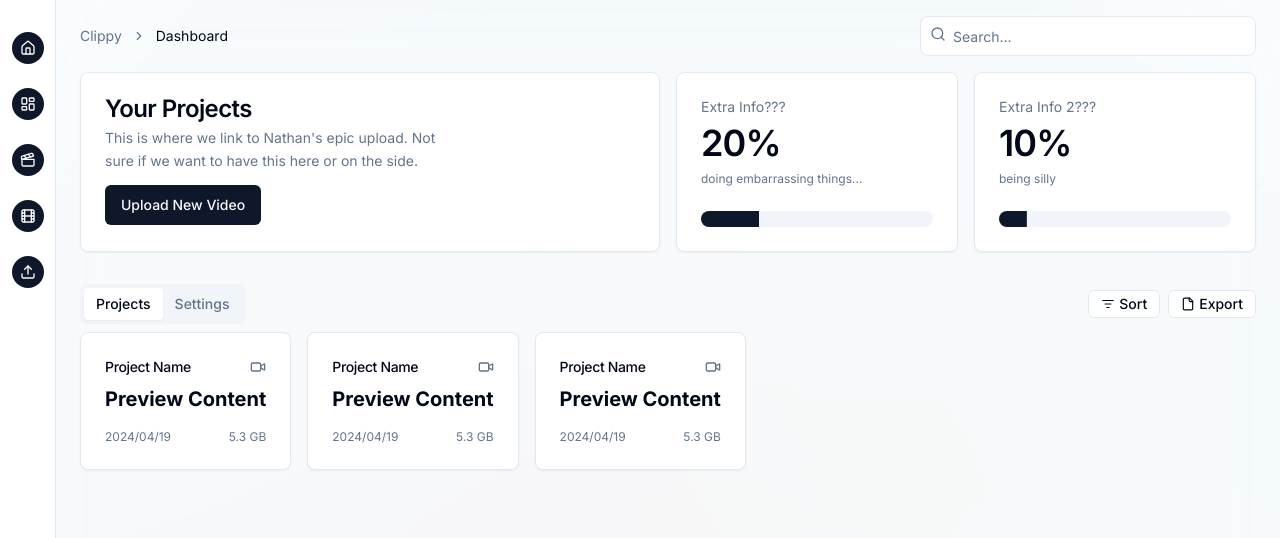
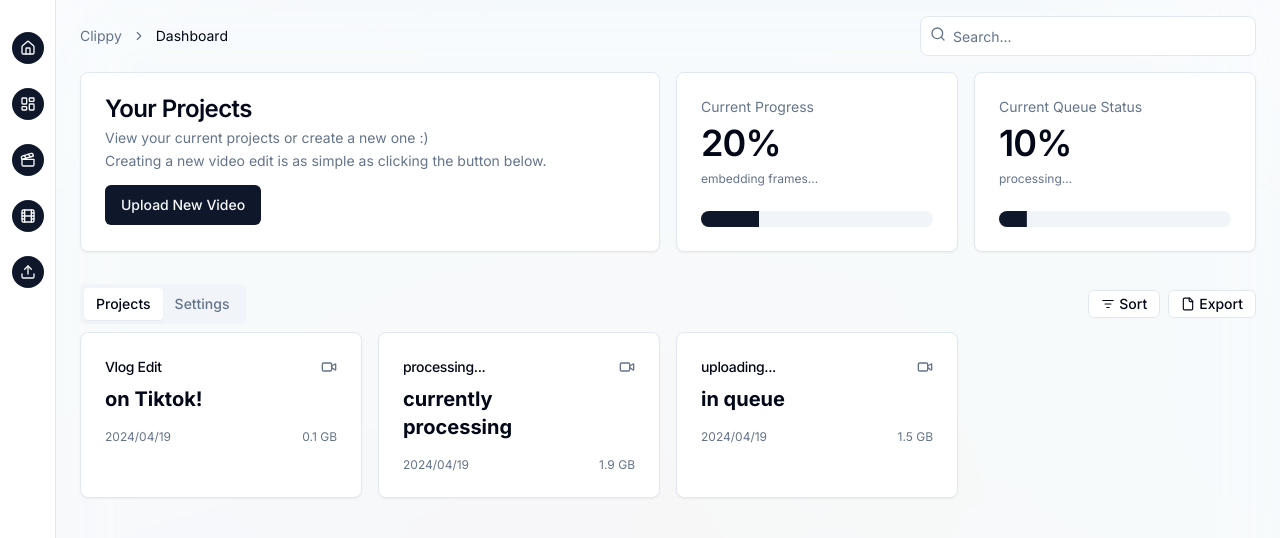
Before and after one commit to MiniHacks/clippy, a Next.js app in the folder apps/frontend/: page /dashboard in a window 1280 px wide. Shown: the top 538 px of the page. Built offline with nearby package versions, Linux system fonts and the light colour scheme.

Commit message:
🥸 done with this

```diff
--- a/apps/frontend/app/(pages)/dashboard/page.tsx
+++ b/apps/frontend/app/(pages)/dashboard/page.tsx
@@ -1,33 +1,18 @@
-import {
-    Video,
-    File,
-    ListFilter,
-} from "lucide-react"
+"use client";
+import {File, ListFilter, Video,} from "lucide-react"
 
-import { Button } from "@/components/ui/button"
-import {
-    Card,
-    CardContent,
-    CardDescription,
-    CardFooter,
-    CardHeader,
-    CardTitle,
-} from "@/components/ui/card"
+import {Button} from "@/components/ui/button"
+import {Card, CardContent, CardDescription, CardFooter, CardHeader, CardTitle,} from "@/components/ui/card"
 import {
     DropdownMenu,
     DropdownMenuCheckboxItem,
-    DropdownMenuContent, DropdownMenuItem,
+    DropdownMenuContent,
     DropdownMenuLabel,
     DropdownMenuSeparator,
     DropdownMenuTrigger,
 } from "@/components/ui/dropdown-menu"
-import { Progress } from "@/components/ui/progress"
-import {
-    Tabs,
-    TabsContent,
-    TabsList,
-    TabsTrigger,
-} from "@/components/ui/tabs"
+import {Progress} from "@/components/ui/progress"
+import {Tabs, TabsContent, TabsList, TabsTrigger,} from "@/components/ui/tabs"
 import Link from "next/link";
 import Header from "@/components/ui/header";
 
@@ -35,28 +20,31 @@ export default function Dashboard() {
   // FIXME: we can change this when the endpoint actually exists
   const projects = [
     {
-            "project" : "Project Name",
-            "title" : "Preview Content",
-            "date" : "2024/04/19",
-            "size" : "5.3 GB"
+      "project": "Vlog Edit",
+      "title": "on Tiktok!",
+      "date": "2024/04/19",
+      "size": `${(Math.random() * 5).toFixed(1)} GB`,
+      "href": "https://www.tiktok.com/@clippy.ai.edits?lang=en"
     },
     {
-            "project" : "Project Name",
-            "title" : "Preview Content",
-            "date" : "2024/04/19",
-            "size" : "5.3 GB"
+      "project": "processing...",
+      "title": "currently processing",
+      "date": "2024/04/19",
+      "size": `${(Math.random() * 5).toFixed(1)} GB`,
+      "href": "https://www.tiktok.com/@clippy.ai.edits?lang=en"
     },
     {
-            "project" : "Project Name",
-            "title" : "Preview Content",
-            "date" : "2024/04/19",
-            "size" : "5.3 GB"
+      "project": "uploading...",
+      "title": "in queue",
+      "date": "2024/04/19",
+      "size": `${(Math.random() * 5).toFixed(1)} GB`,
+      "href": `https://www.tiktok.com/@clippy.ai.edits?lang=en`
     }
   ];
 
   return (
     <>
-            <Header route="Dashboard" />
+      <Header route="Dashboard"/>
       <main className="grid flex-1 items-start gap-4 p-4 sm:px-6 sm:py-0 md:gap-8 lg:grid-cols-3 xl:grid-cols-3">
         <div className="grid auto-rows-max items-start gap-4 md:gap-8 lg:col-span-4">
           <div className="grid gap-4 sm:grid-cols-2 md:grid-cols-4 lg:grid-cols-2 xl:grid-cols-4">
@@ -66,11 +54,11 @@ export default function Dashboard() {
               <CardHeader className="pb-3">
                 <CardTitle>Your Projects</CardTitle>
                 <CardDescription className="max-w-lg text-balance leading-relaxed">
-                                    This is where we link to Nathan's epic upload.
-                                    Not sure if we want to have this here or on the side.
+                  View your current projects or create a new one :)<br/>
+                  Creating a new video edit is as simple as clicking the button below.
                 </CardDescription>
               </CardHeader>
-                            <Link href="/upload">
+              <Link href="/vlogs">
                 <CardFooter>
                   <Button>Upload New Video</Button>
                 </CardFooter>
@@ -78,12 +66,12 @@ export default function Dashboard() {
             </Card>
             <Card x-chunk="dashboard-05-chunk-1">
               <CardHeader className="pb-2">
-                                <CardDescription>Extra Info???</CardDescription>
+                <CardDescription>Current Progress</CardDescription>
                 <CardTitle className="text-4xl">20%</CardTitle>
               </CardHeader>
               <CardContent>
                 <div className="text-xs text-muted-foreground">
-                                    doing embarrassing things...
+                  embedding frames...
                 </div>
               </CardContent>
               <CardFooter>
@@ -92,12 +80,12 @@ export default function Dashboard() {
             </Card>
             <Card x-chunk="dashboard-05-chunk-2">
               <CardHeader className="pb-2">
-                                <CardDescription>Extra Info 2???</CardDescription>
+                <CardDescription>Current Queue Status</CardDescription>
                 <CardTitle className="text-4xl">10%</CardTitle>
               </CardHeader>
               <CardContent>
                 <div className="text-xs text-muted-foreground">
-                                    being silly
+                  processing...
                 </div>
               </CardContent>
               <CardFooter>
@@ -150,13 +138,13 @@ export default function Dashboard() {
                 {projects &&
                   projects.map((project) => {
                     return (
-                                            <Card>
+                      <Card className={"cursor-pointer hover:opacity-75"} onClick={() => window.open(project.href, "_blank")}>
                         <CardHeader className="flex flex-row items-center justify-between space-y-0 pb-2">
                           <CardTitle className="text-sm font-medium">{project.project}</CardTitle>
                           <Video className="h-4 w-4 text-muted-foreground"/>
                         </CardHeader>
                         <CardContent>
-                                                    <div className="text-xl font-bold pb-4">{project.title}</div>
+                          <div className="text-xl font-bold pb-4 pr-20">{project.title}</div>
                           <div className="flex flex-row justify-between">
                             <p className="text-xs text-muted-foreground">{project.date}</p>
                             <p className="text-xs text-muted-foreground">{project.size}</p>
--- a/apps/frontend/app/page.tsx
+++ b/apps/frontend/app/page.tsx
@@ -41,7 +41,7 @@ export default function Landing() {
                   className="bg-gradient-to-br from-sky-700 to-slate-800 bg-clip-text text-center text-4xl font-medium tracking-tight text-transparent md:text-7xl"
               >
                   <Button asChild size="lg" className="ml-auto bg-slate-700 text-lg gap-1">
-                      <Link href="/upload" className="tracking-tight">
+                      <Link href="/vlogs" className="tracking-tight">
                           Get started
                           <ArrowUpRight className="h-6 w-6"/>
                       </Link>
```
Lines whose indentation alone changed are shown as unchanged.
